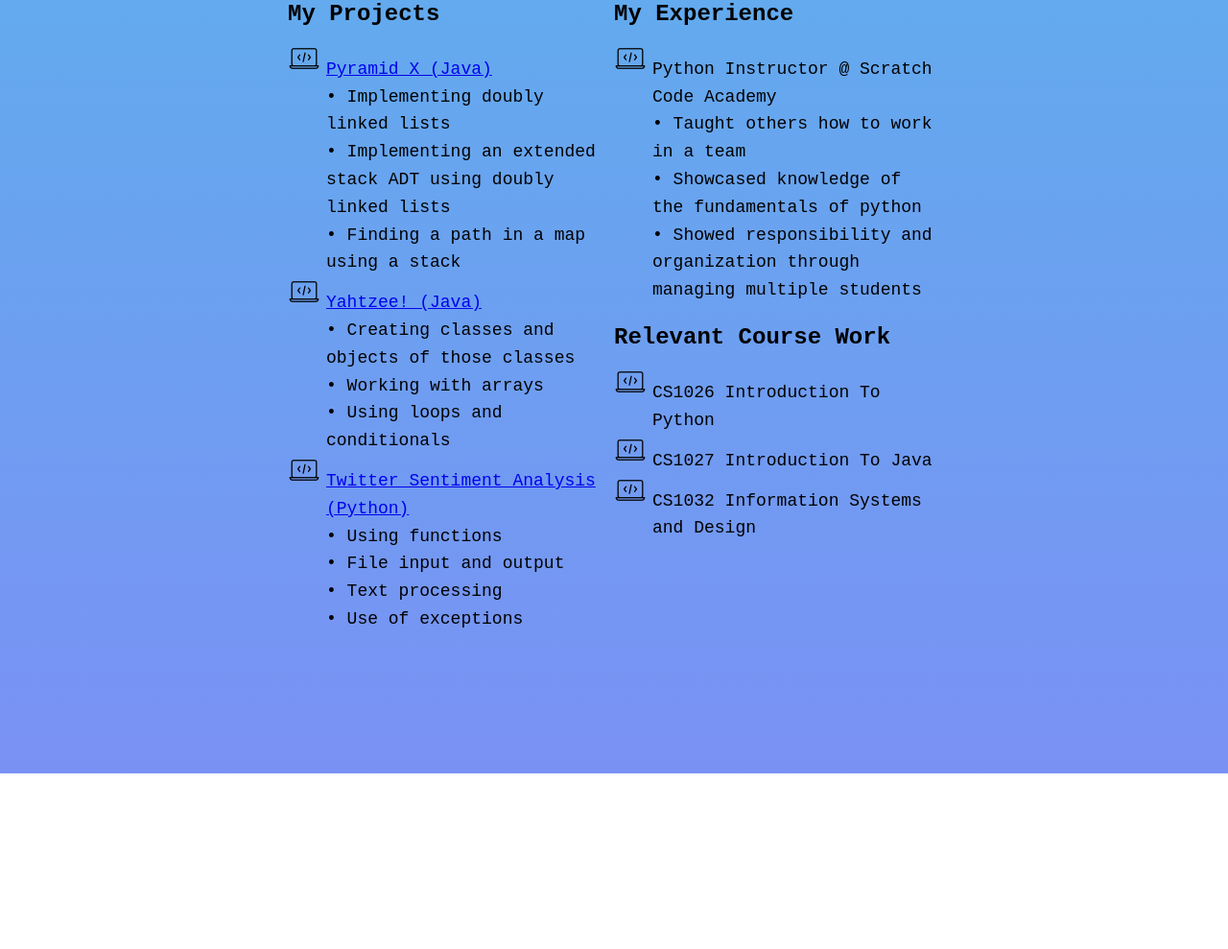
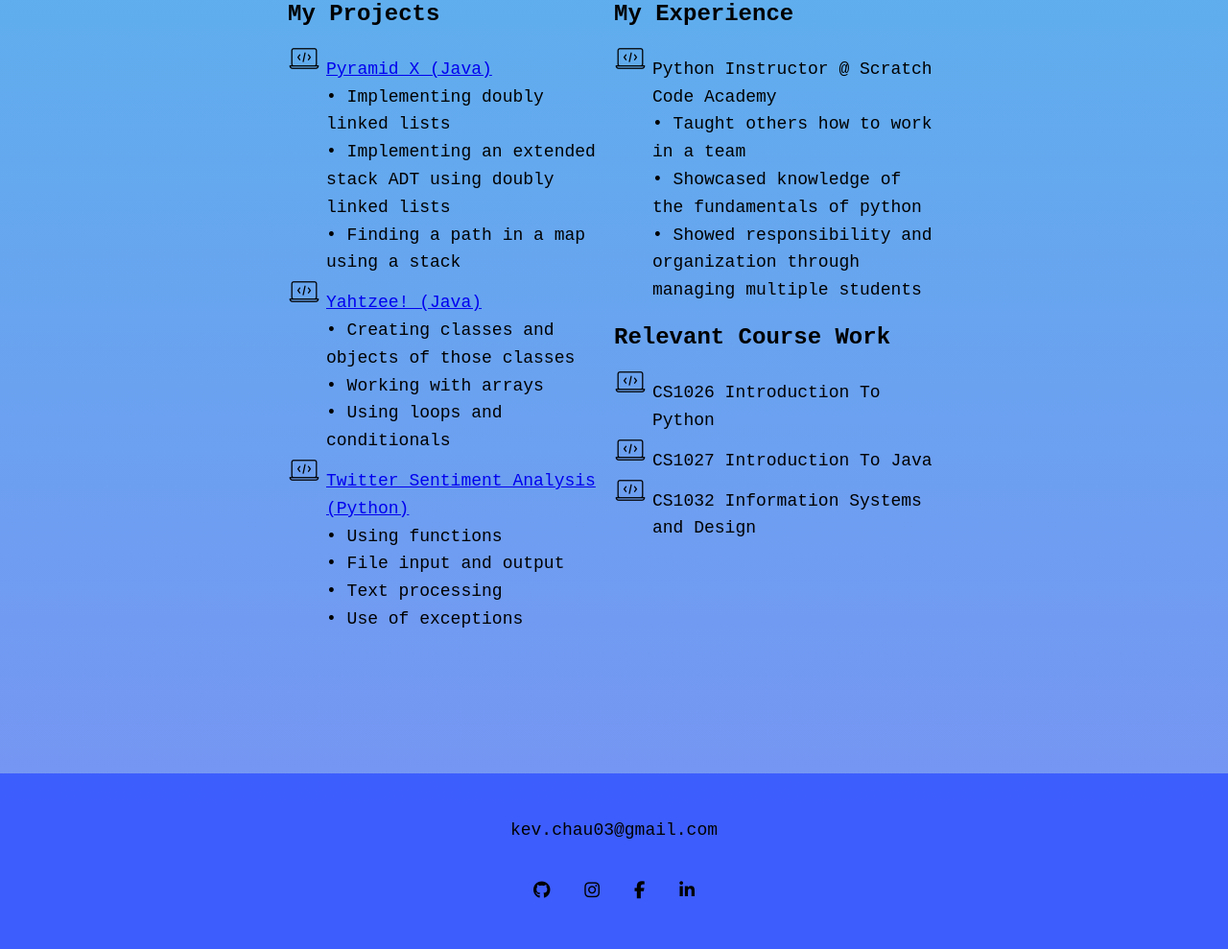
Before and after one commit to kevinchau03/kevinchau03.github.io, a plain HTML site: page index.html in a window 1280 px wide. Shown: the part 1766-2755 px from the top of the page at 96% size. Before the commit the page ends 2572 px from the top, so only its background shows below. Drawn offline with Linux system fonts and the light colour scheme; a web font is replaced by a local one.

Commit message:
fourth commit

```diff
--- a/index.html
+++ b/index.html
@@ -91,5 +91,22 @@
                 </div>
               </div>
         </section>
+        <footer class="footer">
+            <a href="mailto:kckevinchau11@gmail.com" class="footer__link">kev.chau03@gmail.com</a>
+            <ul class="social-list">
+                <li class="social-list__item">
+                    <a href="https://github.com/kevinchau03"class="social-list__link"><i class="fa-brands fa-github"></i></a>
+                </li>
+                <li class="social-list__item">
+                    <a href="https://www.instagram.com/kevin.chau03/"class="social-list__link"><i class="fa-brands fa-instagram"></i></a>
+                </li>
+                <li class="social-list__item">
+                    <a href="https://www.facebook.com/profile.php?id=100074007167981" class="social-list__link"><i class="fa-brands fa-facebook-f"></i></a>
+                </li>
+                <li class="social-list__item">
+                    <a href="https://www.linkedin.com/in/kevin-chau-7211a9228/" class="social-list__link"><i class="fa-brands fa-linkedin-in"></i></a>
+                </li>
+            </ul>
+        </footer>
     </body>
 </html>
--- a/style.css
+++ b/style.css
@@ -92,11 +92,11 @@ h3 { font-size: var(--fs-h3); }
 
 /* Navigation Bar */
 .navcontainer {
-    width: 80%;
+    width: 65%;
     margin: 0 auto;
 }
 header {
-    background: rgb(44, 194, 220);
+    background: rgba(55, 88, 253, 0.903);
 }
 
 header::after{
@@ -107,15 +107,14 @@ header::after{
 .logo {
     float: left;
     padding: 10px 0;
-    padding-left: 130px;
 }
 nav {
+    position: sticky;
     float: right;
 }
 nav ul {
     margin: 0;
     padding: 0;
-    padding-right: 130px;
     list-style: none;
 }
 
@@ -127,13 +126,13 @@ nav li {
 }
 
 nav a {
-    color:rgb(255, 255, 255);
+    color:rgb(0, 0, 0);
     text-decoration: none;
     text-transform: uppercase;
 }
 
 nav a:hover{
-    color: #000;
+    color: rgb(255, 255, 255);
 }
 
 nav a::before {
@@ -240,35 +239,37 @@ nav a:hover::before {
 
 /* Footer Section */
 
-.inner-footer {
-    margin: 0;
+.footer {
+    background: rgba(55, 88, 253, 0.903);
+    color: black;
+    text-align: center;
+    padding: 2.5em 0;
+}
+.social-list {
+    list-style: none;
+    display:flex;
+    justify-content: center;
+    margin: 2em 0 0;
     padding: 0;
-    background-color: black;
 }
 
-.social{
-    display: flex;
+.social-list__item{
+    margin: 0 .5em;
 }
 
-.social ul{
-    padding: 10px;
-    display:flex;
-    width: 300px;
-    height: 30px;
-    margin: auto;
+.social-list__link{
+    padding: .5em;
 }
 
-.social--items {
-    list-style: none
+.footer__link{
+    text-decoration: none;
 }
 
-.social--items a{
-    padding: 10px 20px;
-    font-size: 35px;
-    color:rgb(255, 255, 255);
+.footer a {
+    color:black;
 }
 
-.outer-footer {
-    padding: 10px;
-    color: white;
+.footer__link:hover,
+.social-list__link:hover {
+    color: rgb(255, 255, 255);
 }
```
